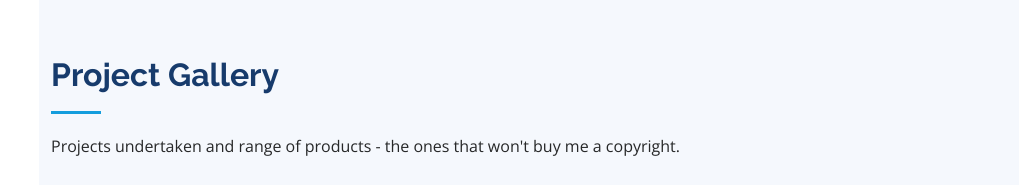
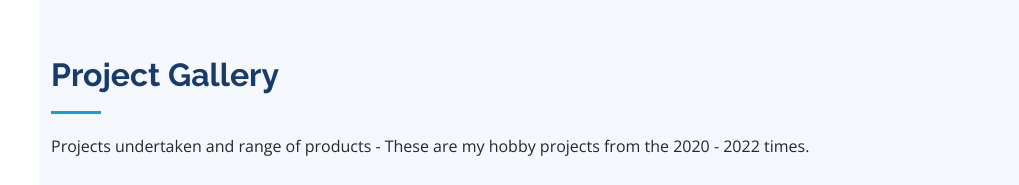
Before and after one commit to autosmith/autosmith.github.io, a plain HTML site: page index.html in a window 1280 px wide. Shown: the part 1740-1925 px from the top of the page, without its empty margins (261-1280 px from the left). Drawn offline with nearby package versions, Linux system fonts and the light colour scheme.

Commit message:
Update index.html
index.html updated on 19/12/2025

```diff
--- a/index.html
+++ b/index.html
@@ -199,7 +199,7 @@
 
         <div class="section-title">
           <h2>Project Gallery</h2>
-          <p>Projects undertaken and range of products - the ones that won't buy me a copyright.</p>
+          <p>Projects undertaken and range of products - These are my hobby projects from the 2020 - 2022 times.</p>
         </div>
 
         <div class="row" data-aos="fade-up">
```
